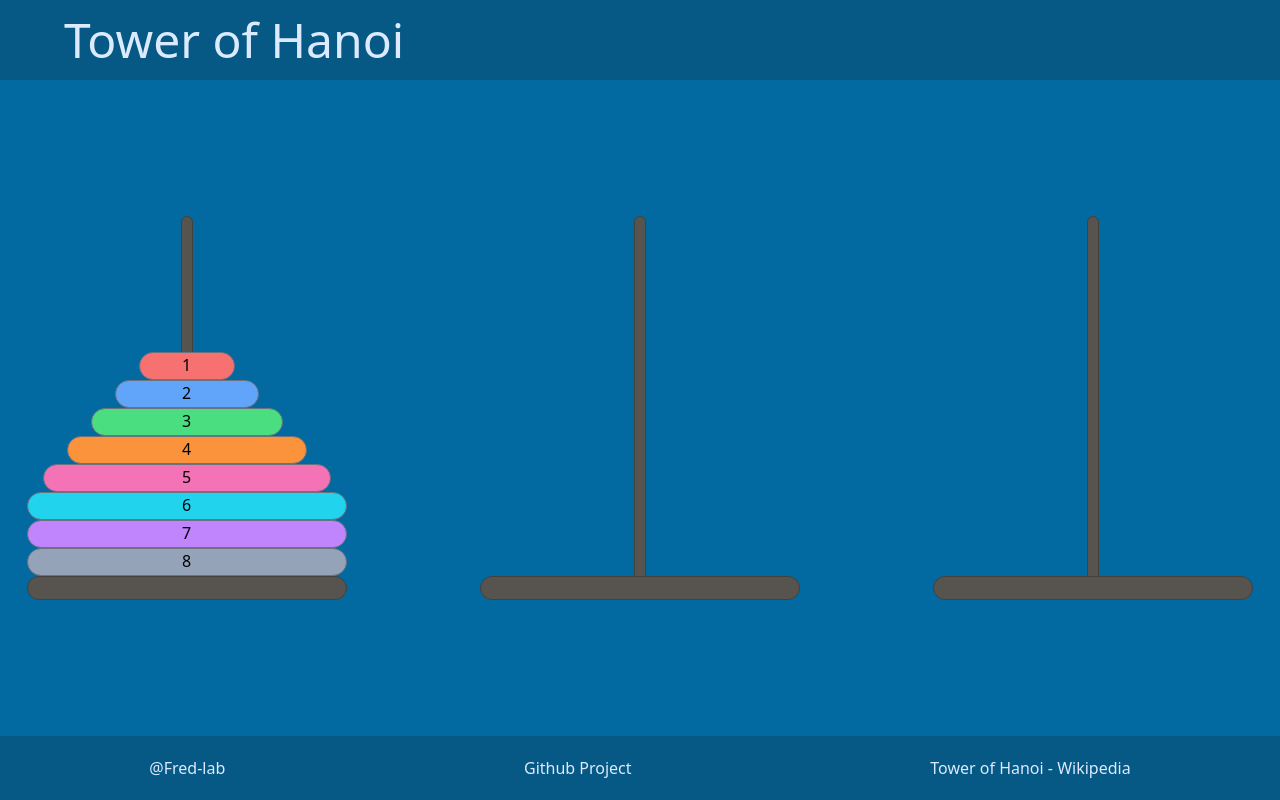
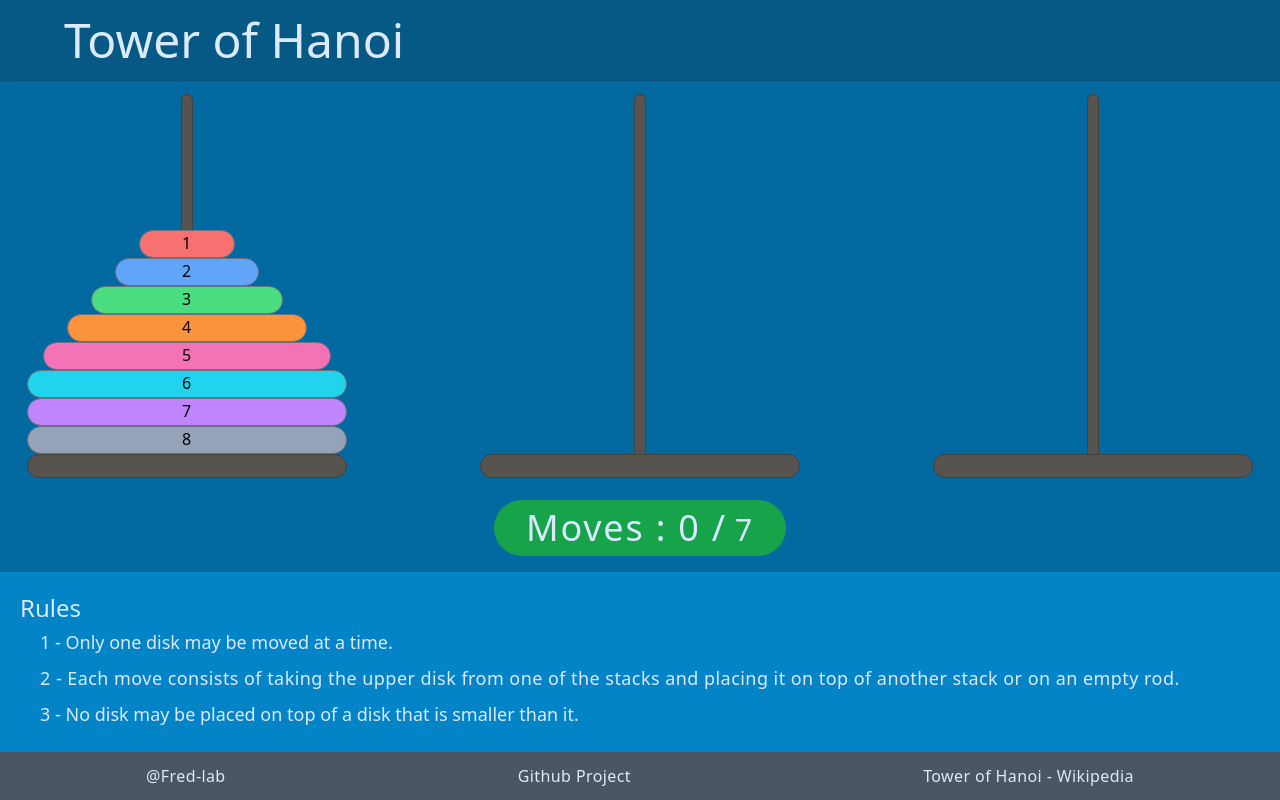
Before and after one commit to fred-lab/hanoi-tower, a React (Vite) app: page / in a window 1280 px wide. Built offline with nearby package versions, Linux system fonts and the light colour scheme.

Commit message:
Add Rules & Move

```diff
--- a/src/App.tsx
+++ b/src/App.tsx
@@ -4,13 +4,22 @@ import { BoardProvider } from "./context/BoardContext";
 function App() {
   return (
     <section className='bg-sky-700 w-full h-full flex flex-col'>
-      <header className='bg-sky-800 h-20 flex items-center'>
-        <h1 className='text-5xl text-blue-100 m-16'>Tower of Hanoi</h1>
+      <header className='bg-sky-800 h-20 flex items-center shadow-sm shadow-sky-900'>
+        <h1 className='text-5xl text-blue-100 m-16 '>Tower of Hanoi</h1>
       </header>
       <BoardProvider>
-        <Desk towers={3} />
+        <Desk />
       </BoardProvider>
-      <footer className='bg-sky-800 text-blue-100  h-16 w-full flex justify-around items-center'>
+      <section className='text-blue-100 w-full bg-sky-600 p-5 mt-2'>
+        <h2 className='text-2xl'>Rules</h2>
+        <p className='text-lg ml-4 p-1'>1 - Only one disk may be moved at a time.</p>
+        <p className='text-lg ml-4 p-1 tracking-wide'>
+          2 - Each move consists of taking the upper disk from one of the stacks and placing it on top of another stack
+          or on an empty rod.
+        </p>
+        <p className='text-lg ml-4 p-1'>3 - No disk may be placed on top of a disk that is smaller than it.</p>
+      </section>
+      <footer className='bg-gray-600 text-blue-100  h-12 w-full flex justify-around items-center tracking-wide'>
         <a href='https://github.com/fred-lab' target='_blank'>
           @Fred-lab
         </a>
--- a/src/components/Desk.tsx
+++ b/src/components/Desk.tsx
@@ -1,17 +1,20 @@
 import React, { useCallback, useMemo, useState } from "react";
 import { useBoard } from "../context/BoardContext";
-import { IDisc } from "./Disc";
+import MoveCounter from "./MoveCounter";
 import Tower from "./Tower";
 
-const Desk = ({ towers = 3 }) => {
+const Desk = () => {
   const { board } = useBoard();
 
   return (
-    <section className='w-full flex justify-around items-center gap-20 flex-1'>
-      {board.map((_, index: number) => (
-        <Tower position={index} key={index} />
-      ))}
-    </section>
+    <>
+      <section className='w-full flex justify-around items-center gap-20 flex-1'>
+        {board.map((_, index: number) => (
+          <Tower position={index} key={index} />
+        ))}
+      </section>
+      <MoveCounter />
+    </>
   );
 };
 
--- /dev/null
+++ b/src/components/MoveCounter.tsx
@@ -0,0 +1,15 @@
+import React from "react";
+import { useBoard } from "../context/BoardContext";
+
+const MoveCounter = () => {
+  const { minimumMove, move } = useBoard();
+  return (
+    <div className='flex justify-center items-center h-10 text-blue-100 m-4'>
+      <p className='text-4xl tracking-wider  bg-green-600 p-2 pl-8 pr-8 m-4 rounded-full block'>
+        Moves : <span className='text-4xl'>{move}</span> /<span className='text-3xl pl-2'>{minimumMove}</span>
+      </p>
+    </div>
+  );
+};
+
+export default MoveCounter;
--- a/src/context/BoardContext.tsx
+++ b/src/context/BoardContext.tsx
@@ -8,6 +8,8 @@ export interface BoardContext {
   board: Tower[];
   updateBoard: (fromTower: number, toTower: number, value: number) => void;
   isValidMove: (position: number, value: number) => boolean;
+  minimumMove: number;
+  move: number;
 }
 
 const BoardContext = createContext({} as BoardContext);
@@ -16,6 +18,7 @@ export const useBoard = () => useContext(BoardContext);
 
 export function BoardProvider({ children }: PropsWithChildren) {
   const [board, setBoard] = useState<Tower[]>(initialState);
+  const [move, setMove] = useState(0);
 
   const isValidMove = (position: number, value: number) => {
     if (board[position].length === 0 || value < board[position][0]) {
@@ -26,6 +29,7 @@ export function BoardProvider({ children }: PropsWithChildren) {
 
   const updateBoard = (fromTower: number, toTower: number, value: number) => {
     if (isValidMove(toTower, value) && fromTower !== toTower) {
+      setMove((currentMove) => currentMove + 1);
       setBoard((currentBoard) =>
         currentBoard.map((tower, index) => {
           // remove the selected disc from the original tower
@@ -44,7 +48,11 @@ export function BoardProvider({ children }: PropsWithChildren) {
     }
   };
 
-  const value = useMemo(() => ({ board, isValidMove, updateBoard }), [board]);
+  const minimumMove = useMemo(() => {
+    return Math.pow(2, 3) - 1;
+  }, [board]);
+
+  const value = useMemo(() => ({ board, isValidMove, updateBoard, minimumMove, move }), [board]);
 
   return <BoardContext.Provider value={value}>{children}</BoardContext.Provider>;
 }
```
